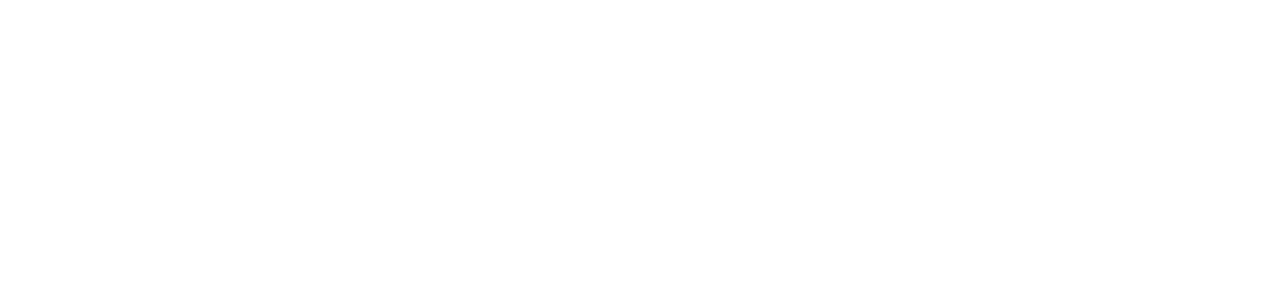
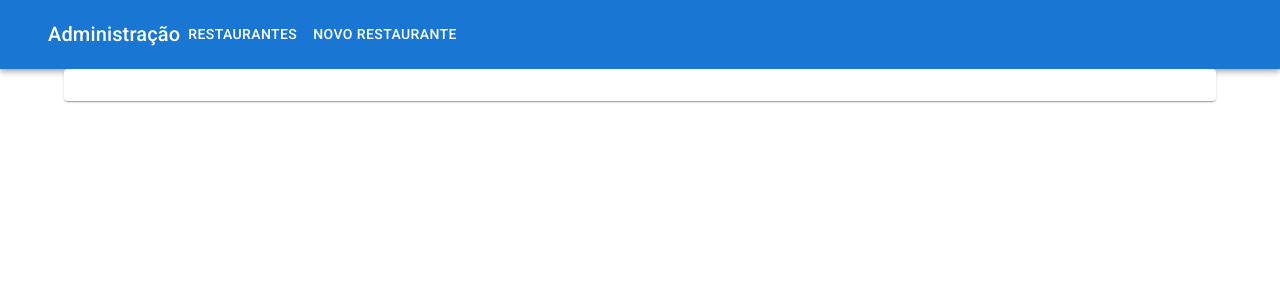
Before and after one commit to renatogsmello/alfood, a React (Create React App) app: page /admin in a window 1280 px wide. Before the commit this address had no page. Shown: the top 300 px of the page. Built offline with nearby package versions, Linux system fonts and the light colour scheme.

Commit message:
rota padrao de administração

```diff
--- a/src/App.tsx
+++ b/src/App.tsx
@@ -3,15 +3,18 @@
 import VitrineRestaurantes from "./paginas/VitrineRestaurantes"
 import AdministracaoRestaurantes from "./paginas/Administracao/Restaurantes/AdministracaoRestaurantes"
 import FormularioRestaurante from "./paginas/Administracao/Restaurantes/FormularioRestaurante"
+import Administracao from "./paginas/Administracao"
 
 function App() {
 	return (
 		<Routes>
 			<Route path="/" element={<Home />} />
 			<Route path="/restaurantes" element={<VitrineRestaurantes />} />
-			<Route path="/admin/restaurantes" element={<AdministracaoRestaurantes />} />
-			<Route path="/admin/restaurantes/novo" element={<FormularioRestaurante />} />
-			<Route path="/admin/restaurantes/:id" element={<FormularioRestaurante />} />
+			<Route path="/admin" element={<Administracao />}>
+				<Route path="restaurantes" element={<AdministracaoRestaurantes />} />
+				<Route path="restaurantes/novo" element={<FormularioRestaurante />} />
+				<Route path="restaurantes/:id" element={<FormularioRestaurante />} />
+			</Route>
 		</Routes>
 	)
 }
--- a/src/paginas/Administracao/Restaurantes/FormularioRestaurante.tsx
+++ b/src/paginas/Administracao/Restaurantes/FormularioRestaurante.tsx
@@ -28,11 +28,11 @@
 	}
 
 	return (
-		<Box sx={{ display: "flex", flexDirection: "column", alignItems: "center" }}>
+		<Box sx={{ display: "flex", flexDirection: "column", alignItems: "center", flexGrow: 1 }}>
 			<Typography component="h1" variant="h6">
 				Formulário de Restaurantes
 			</Typography>
-			<Box component="form" onSubmit={aoSubmeterForm}>
+			<Box component="form" sx={{ width: "100%" }} onSubmit={aoSubmeterForm}>
 				<TextField
 					onChange={(evento) => setNomeRestaurante(evento.target.value)}
 					label="Nome do Restaurante"
--- /dev/null
+++ b/src/paginas/Administracao/index.tsx
@@ -0,0 +1,32 @@
+import { Box, Button, Typography, AppBar, Container, Toolbar, Link, Paper } from "@mui/material"
+import { Outlet, Link as RouterLink } from "react-router-dom"
+
+export default function Administracao() {
+	return (
+		<>
+			<AppBar position="static">
+				<Container maxWidth="xl">
+					<Toolbar>
+						<Typography variant="h6">Administração</Typography>
+						<Box sx={{ display: "flex", flexGrow: 1 }}>
+							<Link component={RouterLink} to="/admin/restaurantes">
+								<Button sx={{ my: 2, color: "white" }}>Restaurantes</Button>
+							</Link>
+							<Link component={RouterLink} to="/admin/restaurantes/novo">
+								<Button sx={{ my: 2, color: "white" }}>Novo Restaurante</Button>
+							</Link>
+						</Box>
+					</Toolbar>
+				</Container>
+			</AppBar>
+			<Box>
+				<Container>
+					<Paper sx={{ p: 2 }}>
+						{/* Conteudo da pagina */}
+						<Outlet />
+					</Paper>
+				</Container>
+			</Box>
+		</>
+	)
+}
```
